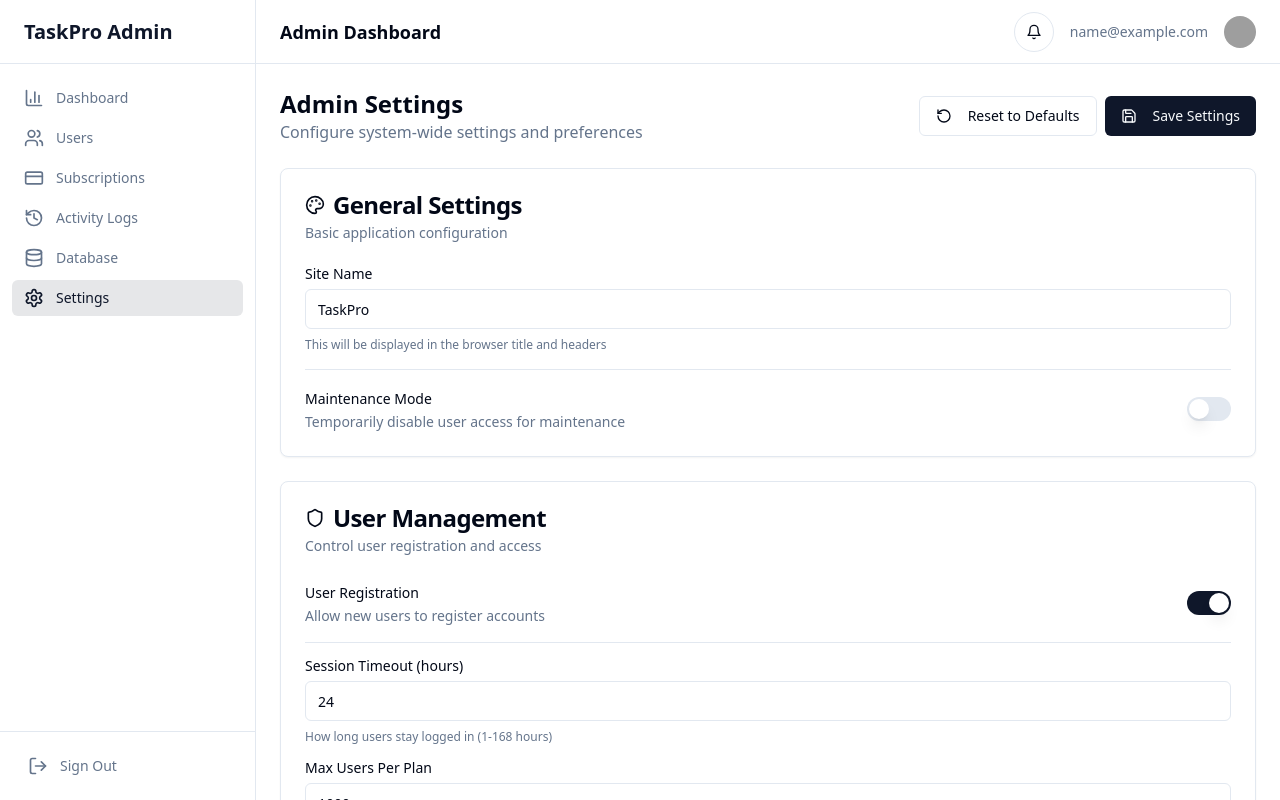
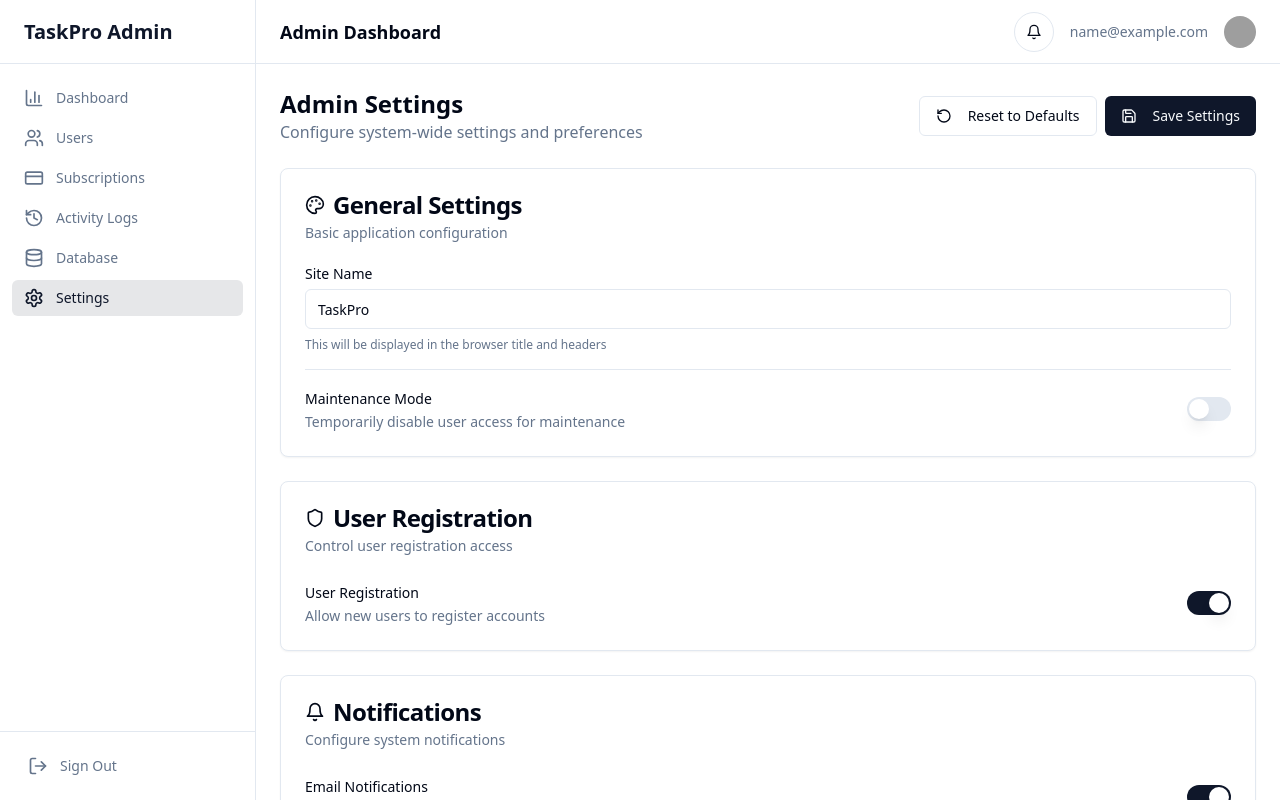
Before and after one commit to topshopnation/taskpro-pro, a React (Vite) app: page /admin/settings in a window 1280 px wide. Built offline with nearby package versions, Linux system fonts and the light colour scheme; sample sign-in values are in the browser's storage; grey boxes are pictures that could not be loaded.

Commit message:
Remove session timeout and user limit settings
Removed the session timeout and max users per plan settings from the admin user management page, as per the user's request.

```diff
--- a/src/pages/admin/SettingsAdmin.tsx
+++ b/src/pages/admin/SettingsAdmin.tsx
@@ -170,15 +170,15 @@ export default function SettingsAdmin() {
           </CardContent>
         </Card>
 
-        {/* User Management */}
+        {/* User Registration */}
         <Card>
           <CardHeader>
             <div className="flex items-center space-x-2">
               <Shield className="h-5 w-5" />
-              <CardTitle>User Management</CardTitle>
+              <CardTitle>User Registration</CardTitle>
             </div>
             <CardDescription>
-              Control user registration and access
+              Control user registration access
             </CardDescription>
           </CardHeader>
           <CardContent className="space-y-4">
@@ -193,39 +193,6 @@ export default function SettingsAdmin() {
                 checked={settings.userRegistration}
                 onCheckedChange={(checked) => handleInputChange('userRegistration', checked)}
               />
-            </div>
-
-            <Separator />
-
-            <div className="grid gap-2">
-              <Label htmlFor="sessionTimeout">Session Timeout (hours)</Label>
-              <Input
-                id="sessionTimeout"
-                type="number"
-                value={settings.sessionTimeout}
-                onChange={(e) => handleInputChange('sessionTimeout', e.target.value)}
-                placeholder="24"
-                min="1"
-                max="168"
-              />
-              <p className="text-xs text-muted-foreground">
-                How long users stay logged in (1-168 hours)
-              </p>
-            </div>
-
-            <div className="grid gap-2">
-              <Label htmlFor="maxUsersPerPlan">Max Users Per Plan</Label>
-              <Input
-                id="maxUsersPerPlan"
-                type="number"
-                value={settings.maxUsersPerPlan}
-                onChange={(e) => handleInputChange('maxUsersPerPlan', e.target.value)}
-                placeholder="1000"
-                min="1"
-              />
-              <p className="text-xs text-muted-foreground">
-                Maximum number of users allowed per subscription plan
-              </p>
             </div>
           </CardContent>
         </Card>
--- a/src/services/admin/settings-service.ts
+++ b/src/services/admin/settings-service.ts
@@ -21,8 +21,8 @@ export const settingsService = {
       userRegistration: true,
       emailNotifications: true,
       backupFrequency: "daily",
-      sessionTimeout: "24",
-      maxUsersPerPlan: "1000"
+      sessionTimeout: "unlimited",
+      maxUsersPerPlan: "unlimited"
     };
   },
 
```
